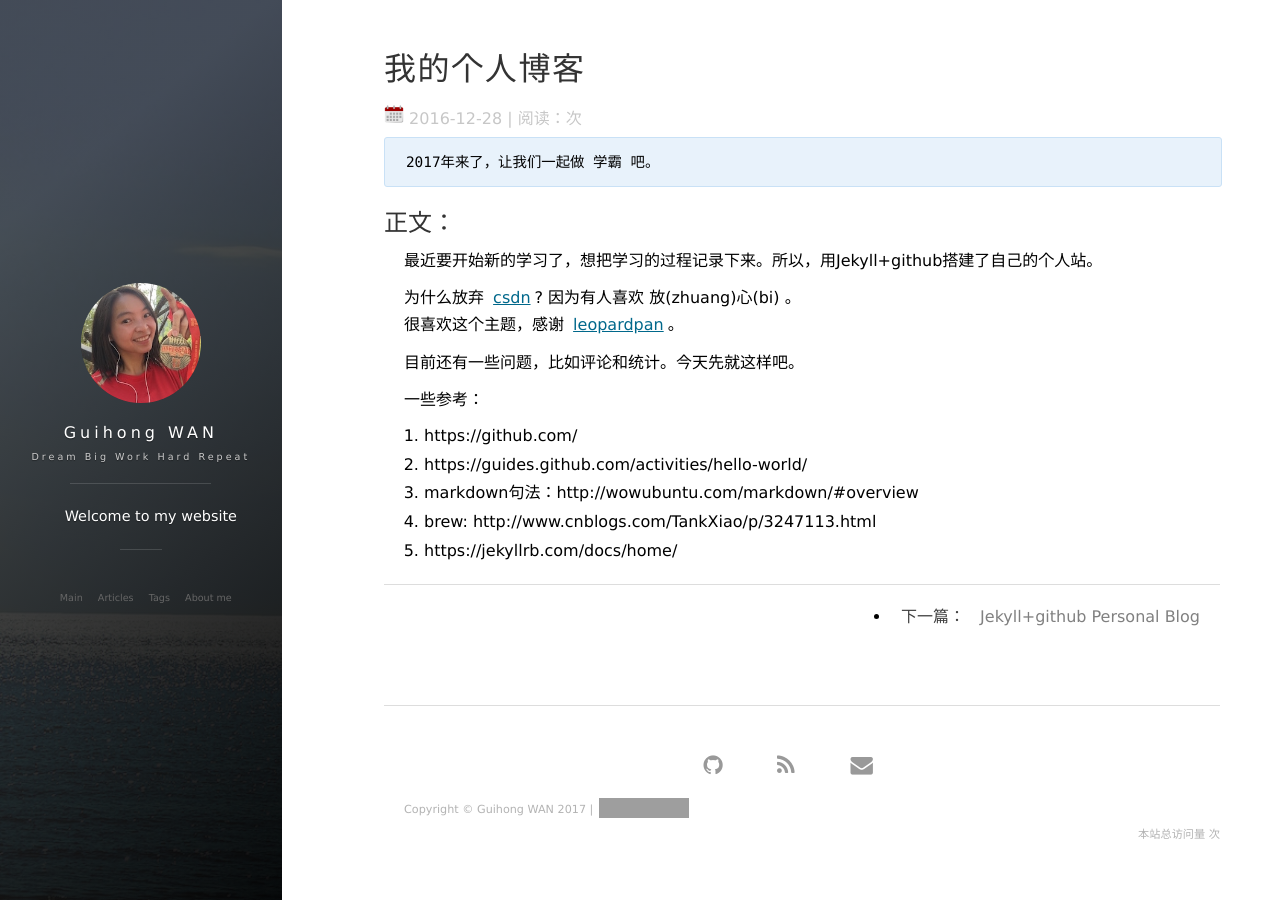
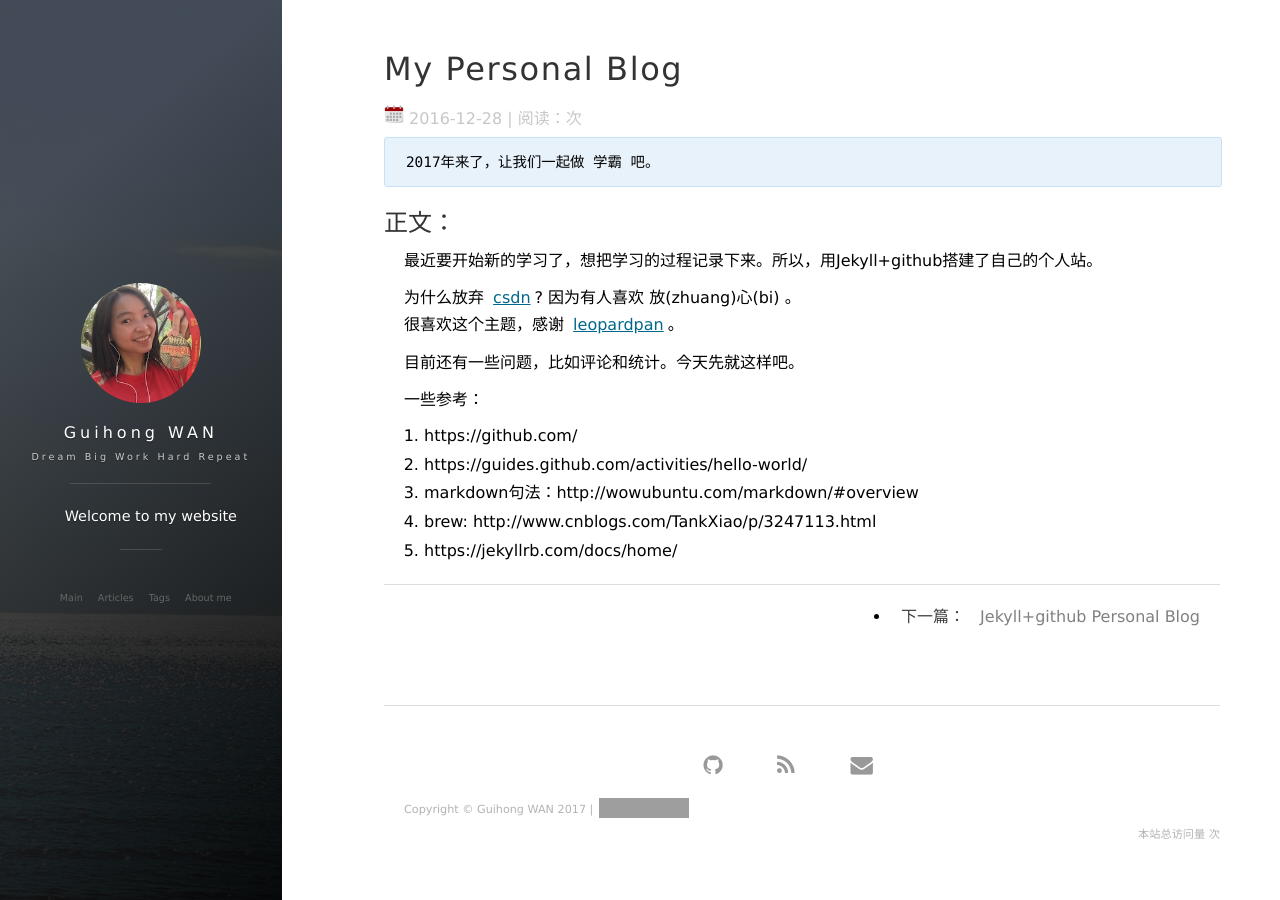
Before and after one commit to guihongwan/guihongwan.github.io, a Jekyll site: the page built from _posts/2016-12-28-My Personal Blog.md, in a window 1280 px wide. Built offline with Jekyll 4.4.1, drawn with Linux system fonts in a browser that asks for light colours; nearby versions of some CDN libraries; comment, search, counter and statistics services are not loaded; grey boxes are pictures that could not be loaded.

Commit message:
modify about me

```diff
--- a/_posts/2016-12-28-My Personal Blog.md
+++ b/_posts/2016-12-28-My Personal Blog.md
@@ -1,8 +1,8 @@
 ---
 layout: post
-title: "我的个人博客"
+title: "My Personal Blog"
 date: 2016-12-28
-description: "我的个人博客"
+description: "My Personal Blog"
 tag: BLOG
 ---
     2017年来了，让我们一起做 学霸 吧。
```
Also changed, not shown: README.md.
